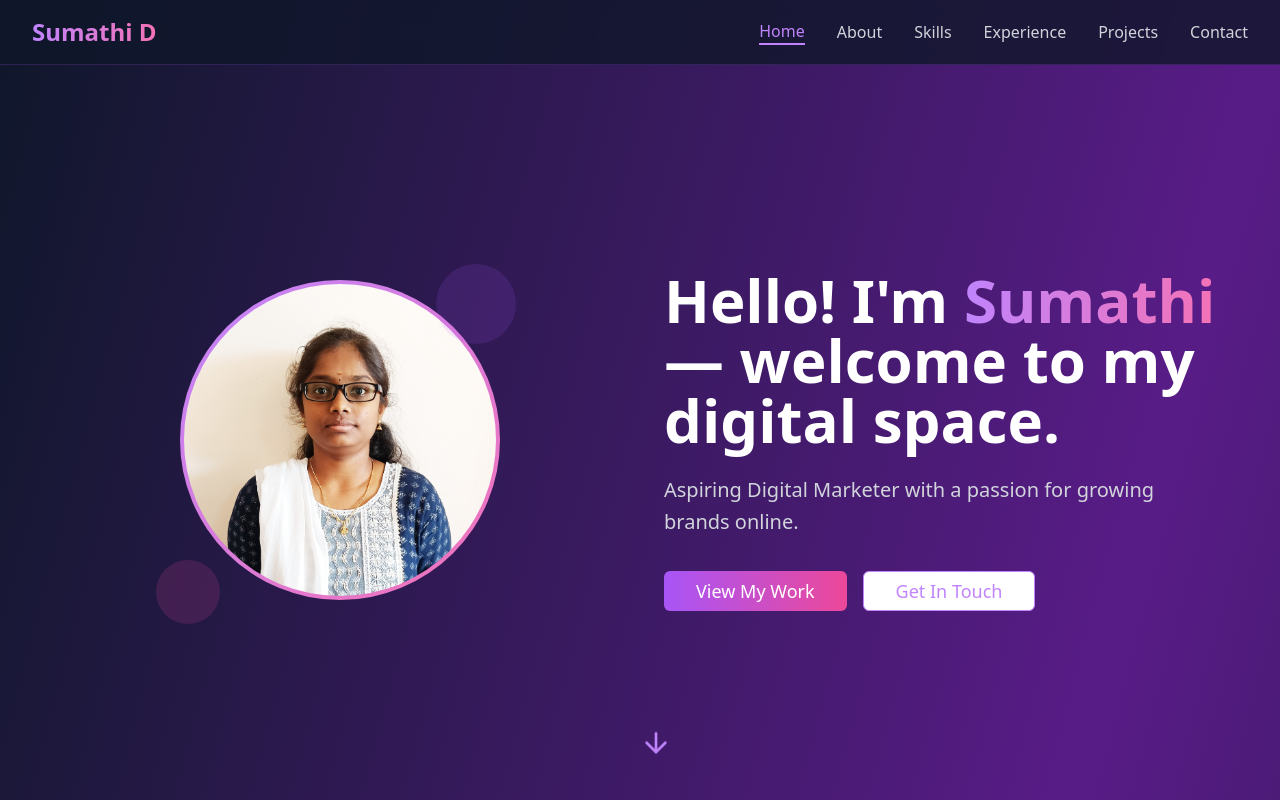
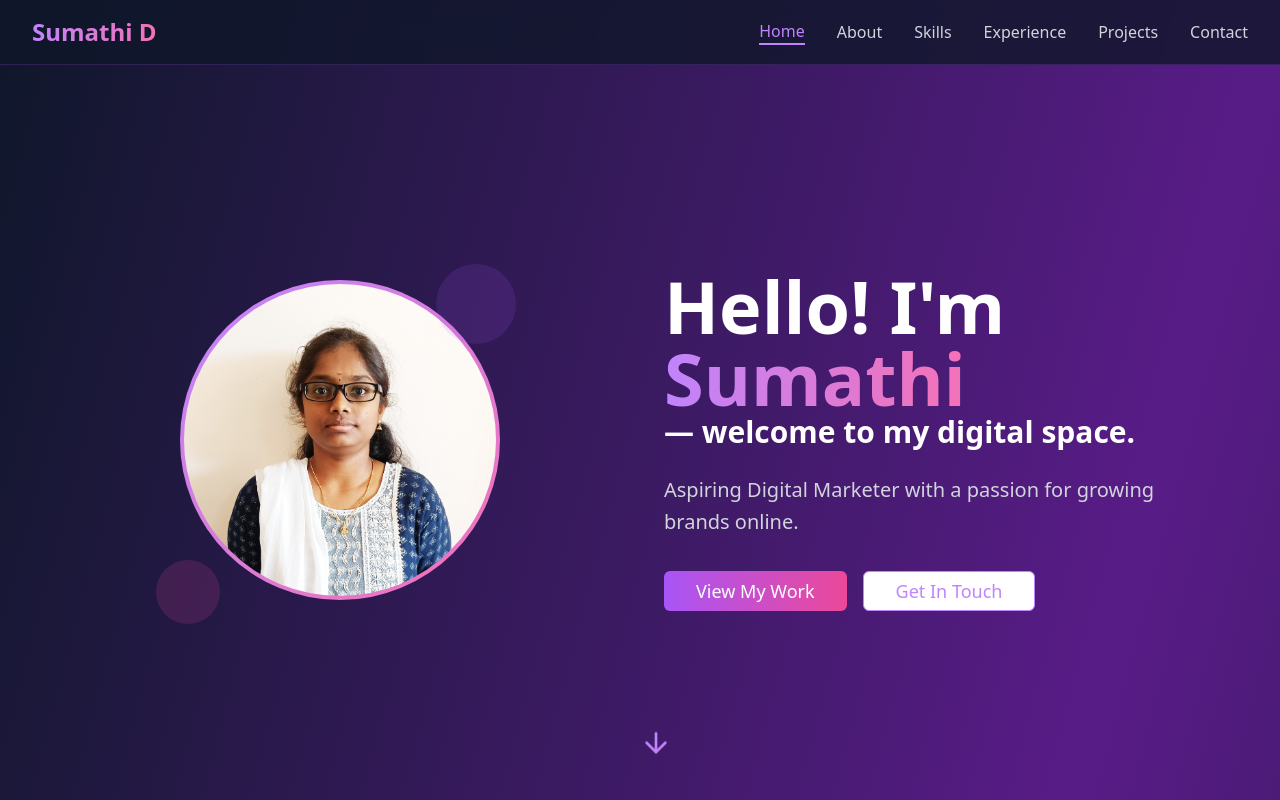
Before and after one commit to Sumathidhandapani/sumathi-portfolio, a React (Vite) app: page / in a window 1280 px wide. Shown: the top 800 px of the page. Built offline with nearby package versions, Linux system fonts and the light colour scheme.

Commit message:
Change heading font sizes
Adjusted font sizes for the main heading to differentiate "Hello! I'm Sumathi-" and "welcome to my digital space".

```diff
--- a/src/pages/Index.tsx
+++ b/src/pages/Index.tsx
@@ -147,8 +147,10 @@ const Index = () => {
 
           {/* Intro Text */}
           <div className="text-center md:text-left">
-            <h1 className="text-5xl md:text-6xl font-bold text-white mb-6 animate-fade-in">
-              Hello! I'm <span className="bg-gradient-to-r from-purple-400 to-pink-400 bg-clip-text text-transparent">Sumathi</span> — welcome to my digital space.
+            <h1 className="font-bold text-white mb-6 animate-fade-in">
+              <span className="text-6xl md:text-7xl">Hello! I'm <span className="bg-gradient-to-r from-purple-400 to-pink-400 bg-clip-text text-transparent">Sumathi</span></span>
+              <br />
+              <span className="text-2xl md:text-3xl">— welcome to my digital space.</span>
             </h1>
             <p className="text-xl text-gray-300 mb-8 leading-relaxed animate-fade-in delay-300">Aspiring Digital Marketer with a passion for growing brands online.</p>
             <div className="flex flex-col sm:flex-row gap-4 justify-center md:justify-start animate-fade-in delay-500">
```
